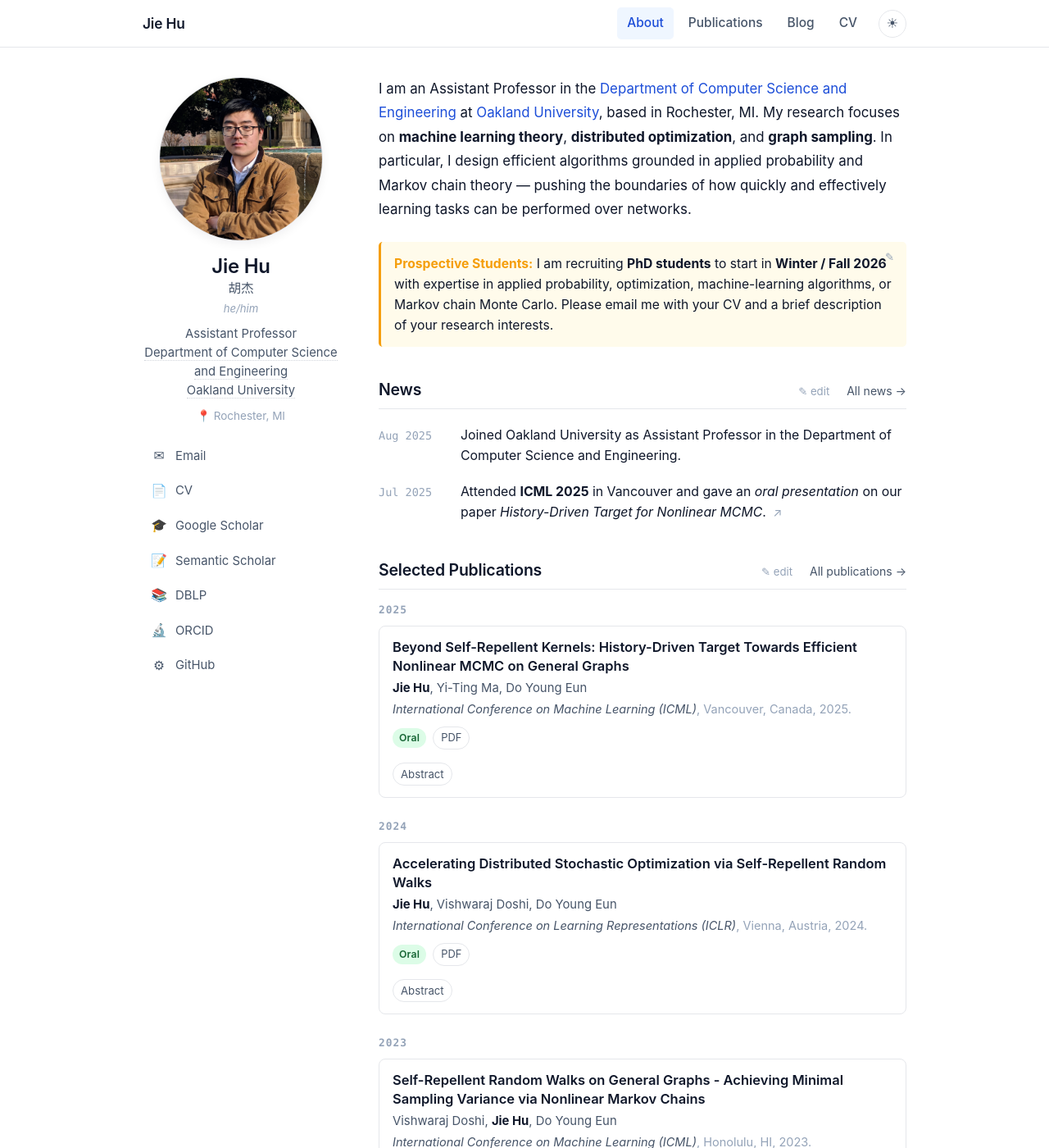
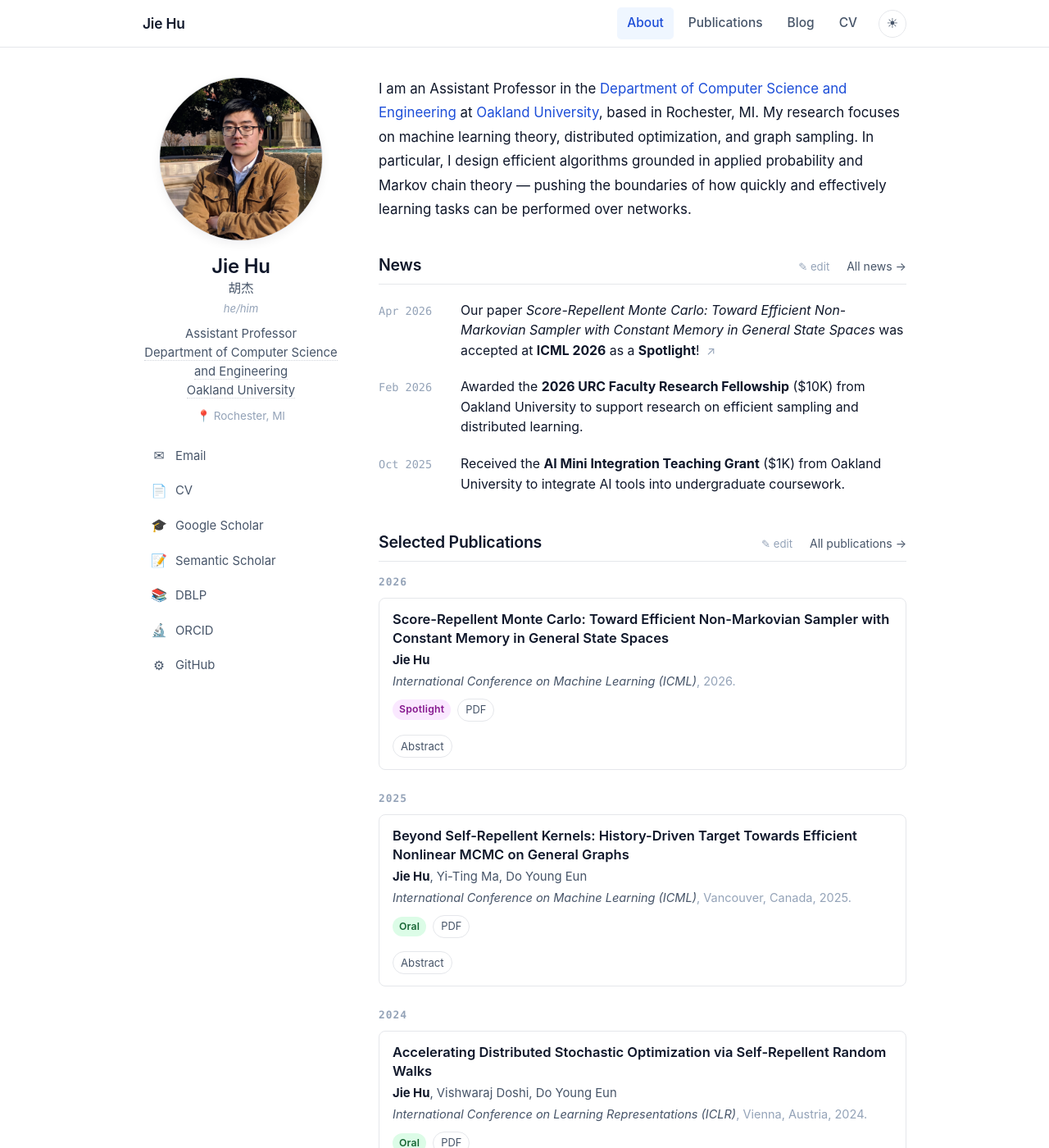
Before and after one commit to jiehu-research/jiehu-research.github.io, a Jekyll site: the page built from index.md, in a window 1280 px wide and 1400 px high. Shown: the whole window at 82% size. Built offline with Jekyll 4.4.1, drawn with Linux system fonts in a browser that asks for light colours.

Commit message:
Add ICML'26 paper + 3 news items, render math in abstracts, polish bio/teaching

```diff
--- a/_config.yml
+++ b/_config.yml
@@ -38,7 +38,7 @@ links:
 
 # EDIT  Recruiting blurb shown on the home page (set show: false to hide)
 recruiting:
-  show: true
+  show: false
   text: >
     I am recruiting **PhD students** to start in **Winter / Fall 2026**
     with expertise in applied probability, optimization, machine-learning
--- a/_data/news.yml
+++ b/_data/news.yml
@@ -1,9 +1,9 @@
 # =============================================================
-#  News  —  newest at the top
+#  News  -  newest at the top
 # -------------------------------------------------------------
 #  Schema:
 #    - date: "Mon YYYY"          # display date, free-form (e.g. "Aug 2025")
-#      sort: "2025-08-15"        # ISO date for accurate sorting (optional but recommended)
+#      sort: "2025-08-15"        # ISO date for accurate sorting (optional)
 #      text: "What happened."    # markdown allowed: **bold**, *italic*, [link](url)
 #      link: "https://..."       # optional explicit link button
 #
@@ -11,6 +11,19 @@
 #    Run  `python tools/edit.py add-news`  for an interactive helper that
 #    prepends a properly-formatted entry.
 # =============================================================
+
+- date: "Apr 2026"
+  sort: "2026-04-15"
+  text: "Our paper *Score-Repellent Monte Carlo: Toward Efficient Non-Markovian Sampler with Constant Memory in General State Spaces* was accepted at **ICML 2026** as a **Spotlight**!"
+  link: "https://arxiv.org/pdf/2604.22948"
+
+- date: "Feb 2026"
+  sort: "2026-02-01"
+  text: "Awarded the **2026 URC Faculty Research Fellowship** ($10K) from Oakland University to support research on efficient sampling and distributed learning."
+
+- date: "Oct 2025"
+  sort: "2025-10-15"
+  text: "Received the **AI Mini Integration Teaching Grant** ($1K) from Oakland University to integrate AI tools into undergraduate coursework."
 
 - date: "Aug 2025"
   sort: "2025-08-15"
--- a/_data/publications.yml
+++ b/_data/publications.yml
@@ -1,31 +1,46 @@
 # =============================================================
-#  Publications  —  newest first within each year
+#  Publications  -  newest first within each year
 # -------------------------------------------------------------
 #  Schema  (only `title`, `authors`, `venue`, `year` are required)
 #
 #    title:    "Paper Title"
-#    authors:  "Au1, <strong>Jie Hu</strong>, Au3"      # wrap your name in <strong>
+#    authors:  "Au1, <strong>Jie Hu</strong>, Au3"
 #    venue:    "Conference Name (ABBREV)"
 #    year:     2025
-#    location: "City, Country"                          # optional, shown after venue
-#    pdf:      "https://link/to.pdf"                    # optional
-#    arxiv:    "https://arxiv.org/abs/XXXX.XXXXX"       # optional
-#    code:     "https://github.com/..."                 # optional
-#    slides:   "/assets/files/slides.pdf"               # optional
-#    bibtex:   |                                        # optional, multi-line
+#    location: "City, Country"
+#    pdf:      "https://link/to.pdf"
+#    arxiv:    "https://arxiv.org/abs/XXXX.XXXXX"
+#    code:     "https://github.com/..."
+#    slides:   "/assets/files/slides.pdf"
+#    bibtex:   |
 #      @inproceedings{key, ...}
-#    abstract: >                                        # optional, expandable
-#      One-paragraph summary.
+#    abstract: >
+#      One-paragraph summary.  LaTeX math like $\alpha$ or $O(1/\alpha)$
+#      is rendered by MathJax on the live site.
 #    badges:
 #      - oral                              # green "Oral" badge
+#      - spotlight                         # purple "Spotlight" badge
 #      - award: "Outstanding Paper Award"  # yellow trophy badge
-#      - "Spotlight"                       # any free-text grey badge
-#    featured: true                        # show on homepage (pick your best 3)
+#    featured: true                        # show on homepage
 #
-#  Pro-tip:
-#    Run  `python tools/edit.py import-bib assets/files/publications.bib`
-#    to bulk-convert your BibTeX file into entries below.
+#  Pro-tip:  python tools/edit.py import-bib assets/files/publications.bib
 # =============================================================
+
+# ---------- 2026 ----------
+- title: "Score-Repellent Monte Carlo: Toward Efficient Non-Markovian Sampler with Constant Memory in General State Spaces"
+  authors: "<strong>Jie Hu</strong>"
+  venue: "International Conference on Machine Learning (ICML)"
+  year: 2026
+  pdf: "https://arxiv.org/pdf/2604.22948"
+  abstract: >
+    We propose a *score-repellent* Monte Carlo sampler that is non-Markovian yet
+    requires only $O(1)$ memory, generalizing self-repellent ideas from discrete
+    graphs to general state spaces. The sampler shapes its proposal distribution
+    using a running score estimate, achieving asymptotically minimal sampling
+    variance without storing the full history.
+  badges:
+    - spotlight
+  featured: true
 
 # ---------- 2025 ----------
 - title: "Beyond Self-Repellent Kernels: History-Driven Target Towards Efficient Nonlinear MCMC on General Graphs"
@@ -35,16 +50,18 @@
   location: "Vancouver, Canada"
   pdf: "https://arxiv.org/pdf/2505.18300"
   abstract: >
-    We propose a history-driven target (HDT) framework in MCMC to improve any
+    We propose a *history-driven target* (HDT) framework in MCMC to improve any
     random walk algorithm on discrete state spaces, such as general undirected
-    graphs, for efficient sampling from a target distribution. Recent innovations
-    like the self-repellent random walk (SRRW) achieve near-zero variance by
-    prioritizing under-sampled states through transition-kernel modifications,
-    but suffer high computational overhead and require time-reversibility. HDT
-    instead replaces the target distribution itself with a history-dependent one,
-    preserving lightweight implementation while achieving compatibility with both
-    reversible and non-reversible MCMC samplers and retaining unbiased samples
-    with near-zero variance.
+    graphs, for efficient sampling from a target distribution $\boldsymbol{\mu}$.
+    Recent innovations like the self-repellent random walk (SRRW) achieve
+    near-zero variance by prioritizing under-sampled states through
+    transition-kernel modifications, but suffer high computational overhead and
+    require time-reversibility. HDT instead introduces a history-dependent target
+    $\boldsymbol{\pi}[\mathbf{x}]$ to replace the original target
+    $\boldsymbol{\mu}$, where $\mathbf{x}$ is the empirical measure of past
+    visits. This preserves a lightweight implementation, achieves compatibility
+    with both reversible and non-reversible MCMC samplers, and retains unbiased
+    samples with near-zero variance.
   badges:
     - oral
   featured: true
@@ -57,14 +74,14 @@
   location: "Vancouver, Canada"
   pdf: "https://arxiv.org/pdf/2409.17499"
   abstract: >
-    We conduct an asymptotic analysis of Unified Distributed SGD (UD-SGD)
+    We conduct an asymptotic analysis of *Unified Distributed SGD* (UD-SGD)
     spanning decentralized SGD, local SGD, and Federated Learning patterns,
     and assess how different sampling strategies (i.i.d., shuffling, Markovian)
     affect convergence speed via the limiting covariance matrix. Our results
-    extend existing theories on linear speedup and asymptotic network independence,
-    and reveal that a few agents using highly efficient sampling can match or
-    surpass a majority using moderately improved strategies, providing new insights
-    beyond worst-agent analyses.
+    extend existing theories on linear speedup and asymptotic network
+    independence, and reveal that a few agents using highly efficient sampling
+    can match or surpass a majority using moderately improved strategies,
+    providing new insights beyond worst-agent analyses.
 
 - title: "Accelerating Distributed Stochastic Optimization via Self-Repellent Random Walks"
   authors: "<strong>Jie Hu</strong>, Vishwaraj Doshi, Do Young Eun"
@@ -73,12 +90,14 @@
   location: "Vienna, Austria"
   pdf: "https://arxiv.org/pdf/2401.09665"
   abstract: >
-    We replace the standard linear Markovian token in random-walk-based distributed
-    SGD by a Self-Repellent Random Walk (SRRW) - a nonlinear Markov chain that is
-    less likely to revisit recently visited states. Our SA-SRRW algorithm achieves
-    almost-sure convergence and a CLT, with asymptotic covariance always smaller
-    than that of an algorithm driven by the base Markov chain and decreasing at
-    rate O(1/alpha^2) - amplifying SRRW's benefit in the stochastic optimization context.
+    We replace the standard linear Markovian token in random-walk-based
+    distributed SGD by a *Self-Repellent Random Walk* (SRRW) -- a nonlinear
+    Markov chain parameterized by $\alpha > 0$ that is less likely to revisit
+    recently visited states. Our SA-SRRW algorithm achieves almost-sure
+    convergence and a CLT, with asymptotic covariance always smaller than that
+    of an algorithm driven by the base Markov chain and decreasing at rate
+    $O(1/\alpha^2)$ -- amplifying SRRW's benefit in the stochastic optimization
+    context.
   badges:
     - oral
   featured: true
@@ -90,12 +109,13 @@
   location: "Valencia, Spain"
   pdf: "https://arxiv.org/pdf/2401.09339"
   abstract: >
-    We conduct an in-depth asymptotic analysis of Two-Timescale Stochastic
-    Approximation (TTSA) under controlled Markovian noise via central limit
+    We conduct an in-depth asymptotic analysis of *Two-Timescale Stochastic
+    Approximation* (TTSA) under controlled Markovian noise via central limit
     theorem (CLT), uncovering coupled dynamics not addressed by previous CLTs
     that only handled martingale-difference noise. We extend efficient sampling
-    strategies from vanilla SGD to a wider TTSA context for distributed learning,
-    and apply the CLT to GTD algorithms with nonlinear function approximation.
+    strategies from vanilla SGD to a wider TTSA context for distributed
+    learning, and apply the CLT to gradient-based temporal-difference (GTD)
+    algorithms with nonlinear function approximation.
 
 # ---------- 2023 ----------
 - title: "Self-Repellent Random Walks on General Graphs - Achieving Minimal Sampling Variance via Nonlinear Markov Chains"
@@ -105,12 +125,13 @@
   location: "Honolulu, HI"
   pdf: "https://arxiv.org/pdf/2305.05097"
   abstract: >
-    We design a self-repellent random walk (SRRW) parameterized by alpha > 0 that is
-    less likely to transition to highly visited nodes. We prove almost-sure
-    convergence of the empirical distribution to the target stationary distribution,
-    and a CLT showing that stronger repellence (larger alpha) yields strictly smaller
-    asymptotic covariance in the Loewner order. For SRRW-driven MCMC, the decrease
-    in asymptotic sampling variance is O(1/alpha), eventually going to zero.
+    We design a *self-repellent random walk* (SRRW) parameterized by
+    $\alpha > 0$ that is less likely to transition to highly visited nodes.
+    We prove almost-sure convergence of the empirical distribution to the
+    target stationary distribution and a central limit theorem showing that
+    stronger repellence (larger $\alpha$) yields strictly smaller asymptotic
+    covariance in the Loewner order. For SRRW-driven MCMC, the decrease in
+    asymptotic sampling variance is $O(1/\alpha)$, eventually going to zero.
   badges:
     - award: "Outstanding Paper Award"
   featured: true
@@ -123,12 +144,12 @@
   location: "New Orleans, LA"
   pdf: "https://arxiv.org/pdf/2209.07446"
   abstract: >
-    We employ the notion of efficiency ordering - well-analyzed for MCMC samplers -
-    for SGD algorithms via Loewner ordering of asymptotic covariance matrices. We
-    show that input sequences more efficient for MCMC sampling lead to smaller
-    covariance for SGD in the limit, and demonstrate this for non-Markovian
-    processes whose mixing-time bounds are intractable. Empirically the ordering
-    extends to accelerated SGD and Adam.
+    We employ the notion of *efficiency ordering* -- well-analyzed for MCMC
+    samplers -- for SGD algorithms via Loewner ordering of asymptotic
+    covariance matrices. We show that input sequences more efficient for MCMC
+    sampling lead to smaller covariance for SGD in the limit, and demonstrate
+    this for non-Markovian processes whose mixing-time bounds are intractable.
+    Empirically the ordering extends to accelerated SGD and Adam.
 
 - title: "Bi-SIS Epidemics on Graphs: Quantitative Analysis of Coexistence Equilibria"
   authors: "Vishwaraj Doshi, <strong>Jie Hu</strong>, Do Young Eun"
@@ -137,11 +158,11 @@
   location: "Cancun, Mexico"
   pdf: "https://arxiv.org/pdf/2209.07304"
   abstract: >
-    We consider two SIS-type viruses competing over overlaid graphs and provide
-    the first quantitative analysis of non-trivial coexistence equilibria, proving
-    monotonicity in effective infection rates and giving upper bounds in terms of
-    spectral radii of the underlying graphs and positive equilibria of single-virus
-    systems.
+    We consider two SIS-type viruses competing over overlaid graphs and
+    provide the first quantitative analysis of non-trivial coexistence
+    equilibria, proving monotonicity in effective infection rates and giving
+    upper bounds in terms of spectral radii $\rho(\cdot)$ of the underlying
+    graphs and positive equilibria of single-virus systems.
 
 - title: "Minimizing File Transfer Time in Opportunistic Spectrum Access Model"
   authors: "<strong>Jie Hu</strong>, Vishwaraj Doshi, Do Young Eun"
@@ -149,11 +170,12 @@
   year: 2022
   pdf: "https://arxiv.org/pdf/2210.02557"
   abstract: >
-    We explicitly minimize file-transfer time over heterogeneous-rate Bernoulli
-    channels in the OSA model - showing that max-throughput policy does not
-    minimize file-transfer time in general. We give static and dynamic optimal
-    policies, an MIP reformulation that drastically cuts compute time, and a
-    heuristic with online implementation under unknown channel parameters.
+    We explicitly minimize file-transfer time over heterogeneous-rate
+    Bernoulli channels in the OSA model -- showing that max-throughput policy
+    does not minimize file-transfer time in general. We give static and
+    dynamic optimal policies, a mixed-integer programming reformulation that
+    drastically cuts compute time, and a heuristic with online implementation
+    under unknown channel parameters.
 
 # ---------- 2021 ----------
 - title: "Opportunistic Spectrum Access: Does Maximizing Throughput Minimize File Transfer Time?"
@@ -163,10 +185,11 @@
   location: "Philadelphia, PA"
   pdf: "https://arxiv.org/pdf/2109.11624"
   abstract: >
-    We show that maximizing long-term throughput in Opportunistic Spectrum Access
-    does not minimize file transfer time in general - especially for small files -
-    and provide static- and dynamic-optimal policies via stochastic shortest-path
-    formulation, with an online algorithm and regret bound.
+    We show that maximizing long-term throughput in Opportunistic Spectrum
+    Access does *not* minimize file transfer time in general -- especially
+    for small files -- and provide static- and dynamic-optimal policies via
+    stochastic shortest-path formulation, with an online algorithm whose
+    regret is bounded by $O(\sqrt{T \log T})$.
 
 # ---------- 2020 ----------
 - title: "Performance Analysis and Improvement on DSRC Application for V2V Communication"
@@ -177,8 +200,9 @@
   pdf: "https://arxiv.org/pdf/2102.07023"
   abstract: >
     We analyze packet-delivery ratio and mean delay of DSRC-based V2V
-    communication under IEEE 802.11p, and develop the Semi-persistent Contention
-    Density Control scheme that increases PDR by >10% and decreases mean delay
-    by >50% in heavy-load scenarios.
+    communication under IEEE 802.11p, and develop the *Semi-persistent
+    Contention Density Control* (SpCDC) scheme. Simulations show SpCDC
+    increases PDR by $>10\%$ and decreases mean delay by $>50\%$ in heavy-load
+    scenarios.
 
 # ---- Add new publications above this comment ----
--- a/index.md
+++ b/index.md
@@ -47,8 +47,8 @@ math: true
       <a href="{{ site.author.department_url }}" target="_blank" rel="noopener">{{ site.author.department }}</a>
       at <a href="{{ site.author.university_url }}" target="_blank" rel="noopener">{{ site.author.university }}</a>,
       based in {{ site.author.location }}. My research focuses on
-      <strong>machine learning theory</strong>, <strong>distributed optimization</strong>,
-      and <strong>graph sampling</strong>. In particular, I design efficient algorithms
+      machine learning theory, distributed optimization,
+      and graph sampling. In particular, I design efficient algorithms
       grounded in applied probability and Markov chain theory &mdash; pushing the boundaries
       of how quickly and effectively learning tasks can be performed over networks.
     </p>
@@ -116,10 +116,7 @@ math: true
       <li class="teaching-item">
         <span>
           <span class="teaching-code">{{ course.code }}</span>
-          <span class="teaching-course">
-            {% if course.url %}<a href="{{ course.url }}" target="_blank" rel="noopener">{{ course.title }}</a>
-            {% else %}{{ course.title }}{% endif %}
-          </span>
+          <span class="teaching-course">{{ course.title }}</span>
         </span>
         <span class="teaching-term">{{ course.term }}</span>
       </li>
```
